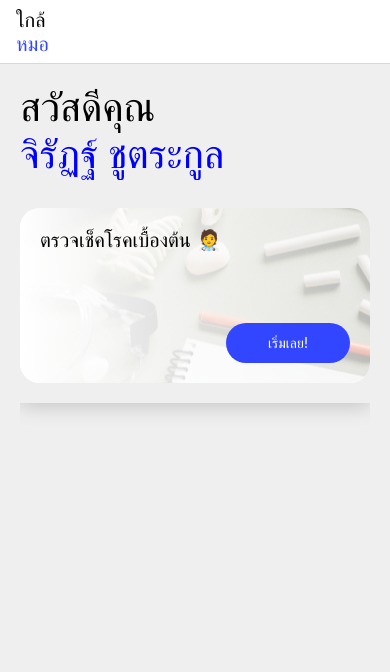
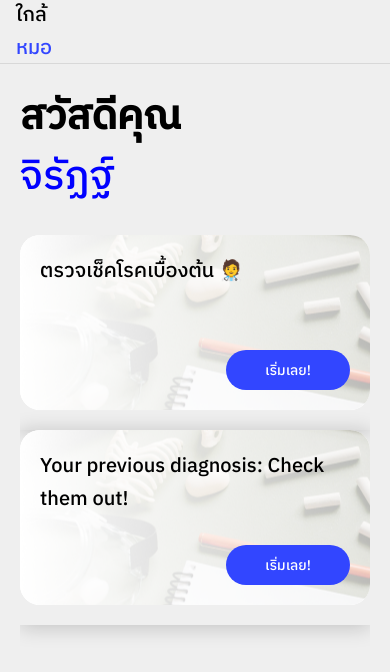
Before and after one commit to Jiraties/Mindii, a React Native app: screen /home in a window 390 px wide. Shown: the top 672 px of the page. Built offline with nearby package versions, Linux system fonts and the light colour scheme.

Commit message:
SymptoSense v1 | Fixed font issue

```diff
--- a/App.jsx
+++ b/App.jsx
@@ -1,12 +1,17 @@
 import { StyleSheet, Text, View, ScrollView, Button } from "react-native";
 import { NavigationContainer } from "@react-navigation/native";
 import { createNativeStackNavigator } from "@react-navigation/native-stack";
+import { useFonts } from "expo-font";
 
 import Home from "./src/screens/Home";
 import Settings from "./src/screens/Settings";
 import Diagnosis from "./src/screens/Diagnosis";
 
 export default function App() {
+  const [fontsAreLoaded] = useFonts({
+    SemiBold: require("./assets/fonts/IBMPlexSansThai-Medium.ttf"),
+  });
+
   return (
     <NavigationContainer>
       <Stack.Navigator initialRouteName="Home">
@@ -14,7 +19,6 @@ export default function App() {
           name="home"
           component={Home}
           title="ใกล้หมอ"
-          headerTransparent={true}
           options={{
             headerTitle: () => (
               <>
@@ -22,6 +26,9 @@ export default function App() {
                 <Text style={[s.headerTitle, { color: "#3246FF" }]}>หมอ</Text>
               </>
             ),
+            headerStyle: {
+              backgroundColor: "#EFEFEF",
+            },
           }}
         />
         <Stack.Screen name="settings" component={Settings} />
@@ -34,22 +41,11 @@ export default function App() {
 const Stack = createNativeStackNavigator();
 
 const s = StyleSheet.create({
-  headerText: {
-    textAlign: "left",
-    fontSize: 40,
-    fontFamily: "IBM Plex Sans Thai",
-  },
-  headerTextHighlight: {
-    textAlign: "left",
-    fontSize: 40,
-    color: "blue",
-    fontFamily: "IBM Plex Sans Thai",
-  },
-  homeList: {
-    marginTop: 30,
-    overflow: "visible",
-  },
+  // header: {
+  //   backgroundColor: "#EFEFEF",
+  // },
   headerTitle: {
     fontSize: 20,
+    fontFamily: "SemiBold",
   },
 });
--- a/package.json
+++ b/package.json
@@ -1,5 +1,5 @@
 {
-  "name": "klaimo",
+  "name": "symptosense",
   "version": "1.0.0",
   "main": "expo/AppEntry.js",
   "scripts": {
--- a/react-native.config.js
+++ /dev/null
@@ -1,3 +0,0 @@
-module.exports = {
-  assets: ["./assets/fonts"],
-};
--- a/src/components/HomeListItem.jsx
+++ b/src/components/HomeListItem.jsx
@@ -53,6 +53,8 @@ const s = StyleSheet.create({
   homeListItem__text: {
     fontSize: 20,
     flex: 1,
+    fontFamily: "SemiBold",
+    fontWeight: "old",
   },
   homeListItem__button: {
     backgroundColor: "#3246FF",
@@ -65,6 +67,7 @@ const s = StyleSheet.create({
   },
   homeListItem__buttonText: {
     color: "#fff",
+    fontFamily: "SemiBold",
   },
   homeListItem__buttonPressed: {
     backgroundColor: "#2533b3",
--- a/src/screens/Home.jsx
+++ b/src/screens/Home.jsx
@@ -4,7 +4,7 @@ import { StatusBar } from "expo-status-bar";
 import HomeListItem from "../components/HomeListItem";
 
 const Home = (props) => {
-  const username = "จิรัฏฐ์ ชูตระกูล ";
+  const username = "จิรัฏฐ์";
 
   return (
     <View style={[s.home, s.rootContainer]}>
@@ -14,6 +14,10 @@ const Home = (props) => {
       </View>
       <ScrollView style={s.homeList} alwaysBounceVertical={false}>
         <HomeListItem text="ตรวจเช็คโรคเบื้องต้น 🧑‍⚕️" button="เริ่มเลย!" />
+        <HomeListItem
+          text="Your previous diagnosis: Check them out!"
+          button="เริ่มเลย!"
+        />
       </ScrollView>
       <StatusBar style="auto" />
     </View>
@@ -30,18 +34,25 @@ const s = StyleSheet.create({
   headerText: {
     textAlign: "left",
     fontSize: 40,
-    fontFamily: "IBM Plex Sans Thai",
+    fontFamily: "SemiBold",
+    fontWeight: 800,
+    overflow: "visible",
   },
   headerTextHighlight: {
     textAlign: "left",
     fontSize: 40,
     color: "blue",
-    fontFamily: "IBMPlexSansThai_600SemiBold",
+    fontFamily: "SemiBold",
+    lineHeight: 55,
+    overflow: "visible",
   },
   homeList: {
     marginTop: 30,
     overflow: "visible",
   },
+  headerView: {
+    overflow: "visible",
+  },
 });
 
 export default Home;
```
